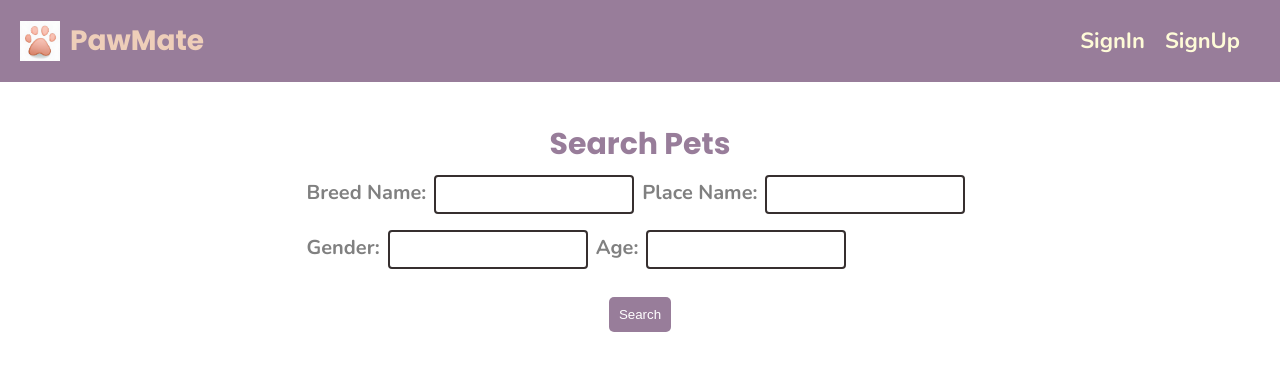
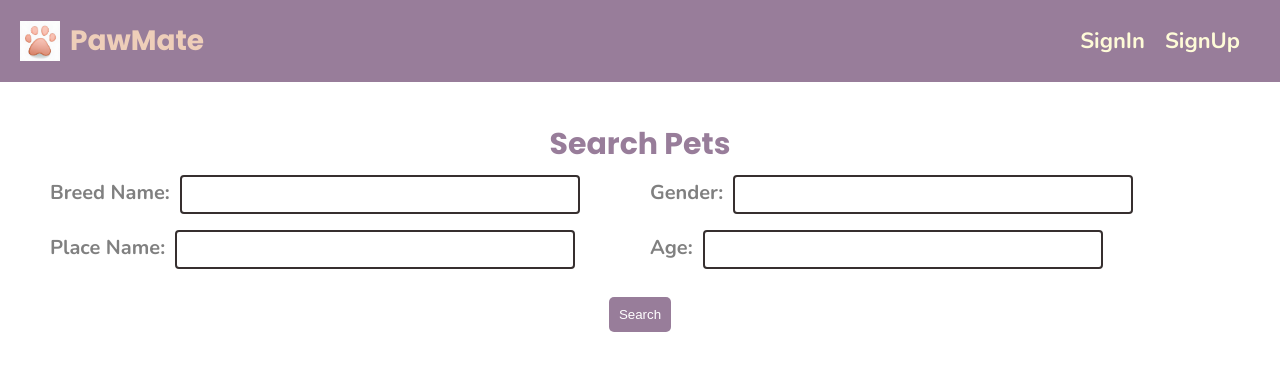
Before and after one commit to Sravya912/PawMate, a React (Create React App) app in the folder frontend/: page /search in a window 1280 px wide. Shown: the top 370 px of the page. Built offline with nearby package versions, Linux system fonts and the light colour scheme; no server answers; the HTML template or start-up script is replaced by a standard one.

Commit message:
Update Search.css

```diff
--- a/frontend/src/components/Search.css
+++ b/frontend/src/components/Search.css
@@ -1,12 +1,4 @@
-
-input {
-    width: 200px;
-    padding: 10px;
-    margin: 8px;
-    border: 2px solid rgb(54, 47, 47);
-    border-radius: 4px;
-  }
-  .search{
+.search {
   margin: 20px;
   padding: 20px;
   display: flex;
@@ -14,14 +6,36 @@ input {
   align-items: center;
 }
 
-  .search h2{
+.search div {
+  display: flex;
+  justify-content: space-between;
+  width: 100%;
+}
+
+.search div > div {
+  display: flex;
+  flex-direction: column;
+  flex: 1;
+  margin: 0 10px;
+}
+
+input {
+  width: 100%;
+  padding: 10px;
+  margin: 8px 0;
+  border: 2px solid rgb(54, 47, 47);
+  border-radius: 4px;
+  margin-left: 10px;
+}
+
+.search h2 {
   font-size: 30px;
   color: #987d9a;
-    font-family: 'Poppins',serif;
+  font-family: 'Poppins', serif;
 }
 
-  .search label{
-    font-family: 'Nunito',serif;
+.search label {
+  font-family: 'Nunito', serif;
   color: #808080;
   font-weight: bold;
   font-size: 20px;
```
Lines whose indentation alone changed are shown as unchanged.
